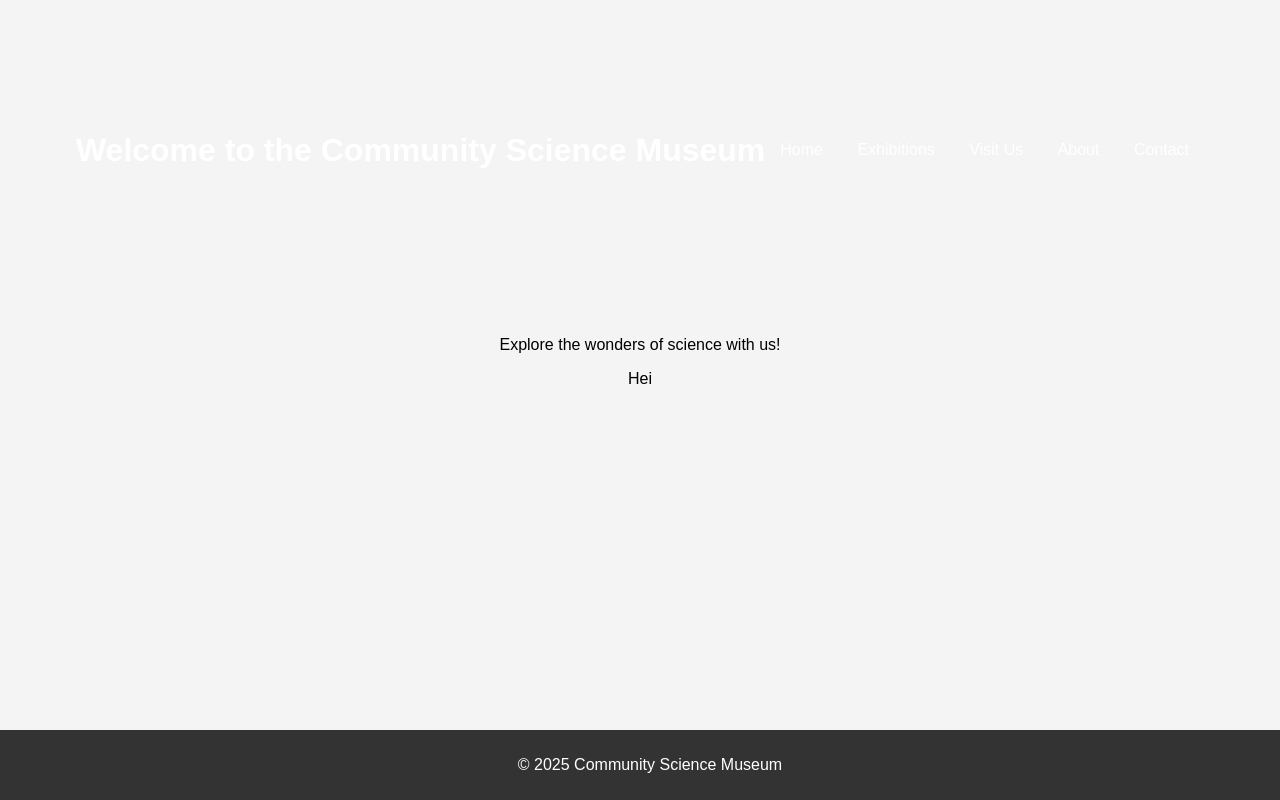
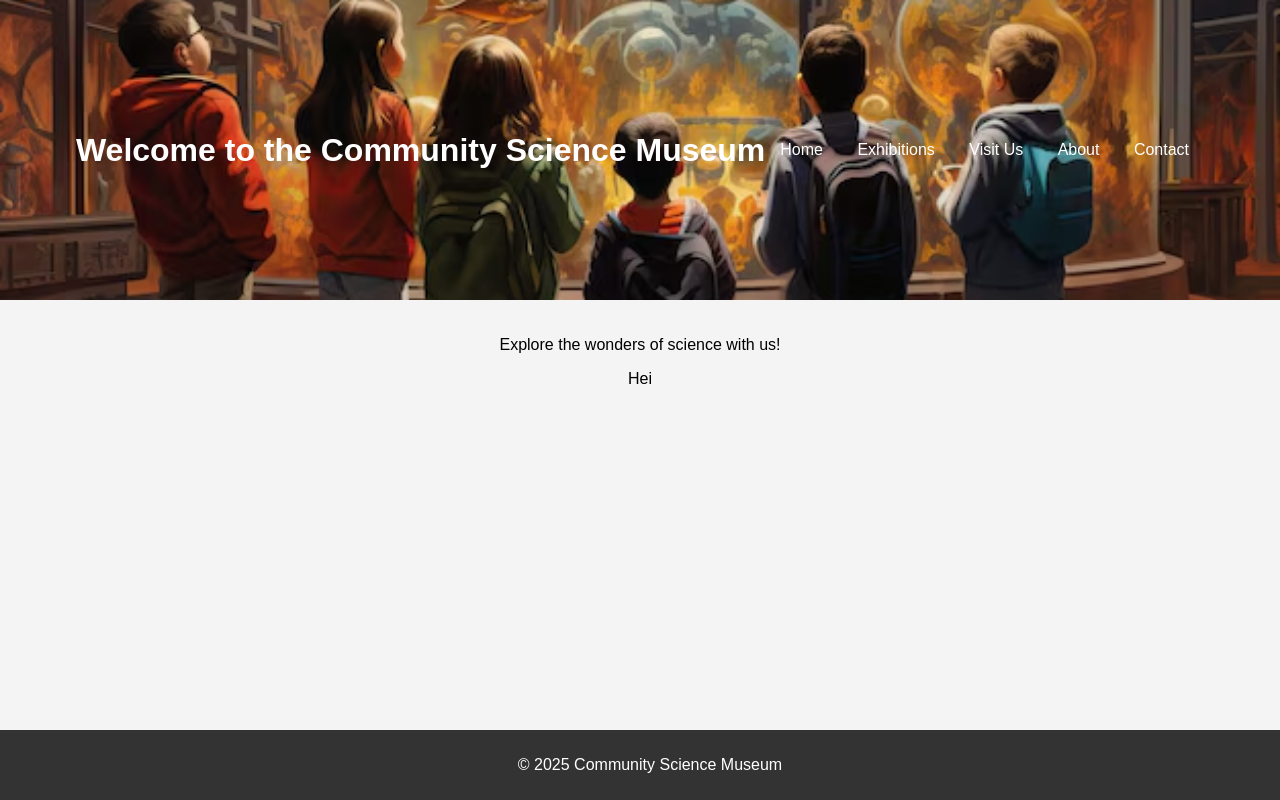
Before and after one commit to LilJin1/Community_Sience_Museum, a plain HTML site: page index.html in a window 1280 px wide. Drawn offline with Linux system fonts and the light colour scheme.

Commit message:
Update style.css

```diff
--- a/style.css
+++ b/style.css
@@ -7,7 +7,7 @@ body {
 }
 
 header {
-    background-image: url("images/header-bg.jpg"); /* Sti til bildet */
+    background-image: url("field-trip-local-museum-students-eagerly-exploring-exhibits-learn-about-history_741910-47221.avif"); /* Sti til bildet */
     background-size: cover; /* Sørger for at bildet dekker hele headeren */
     background-position: center; /* Sentrerer bildet */
     background-repeat: no-repeat; /* Hindrer gjentakelse */
```
